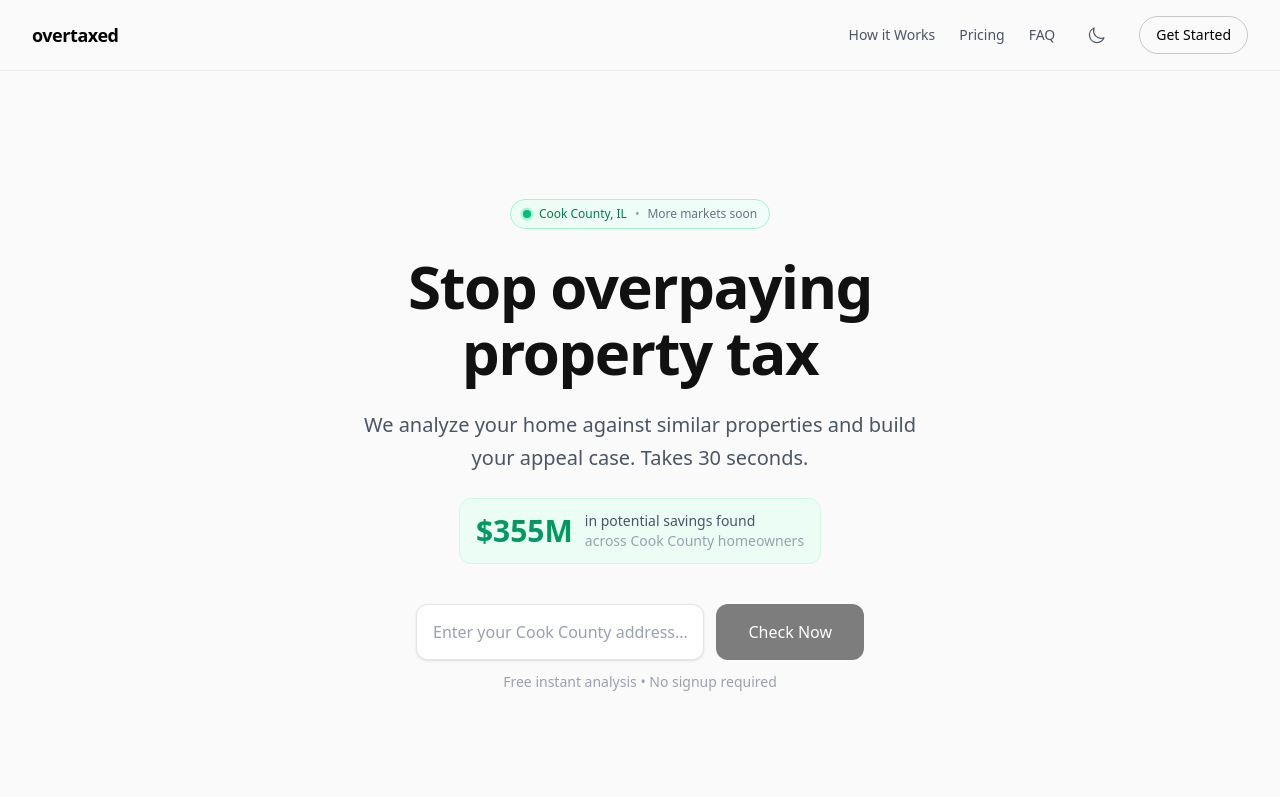
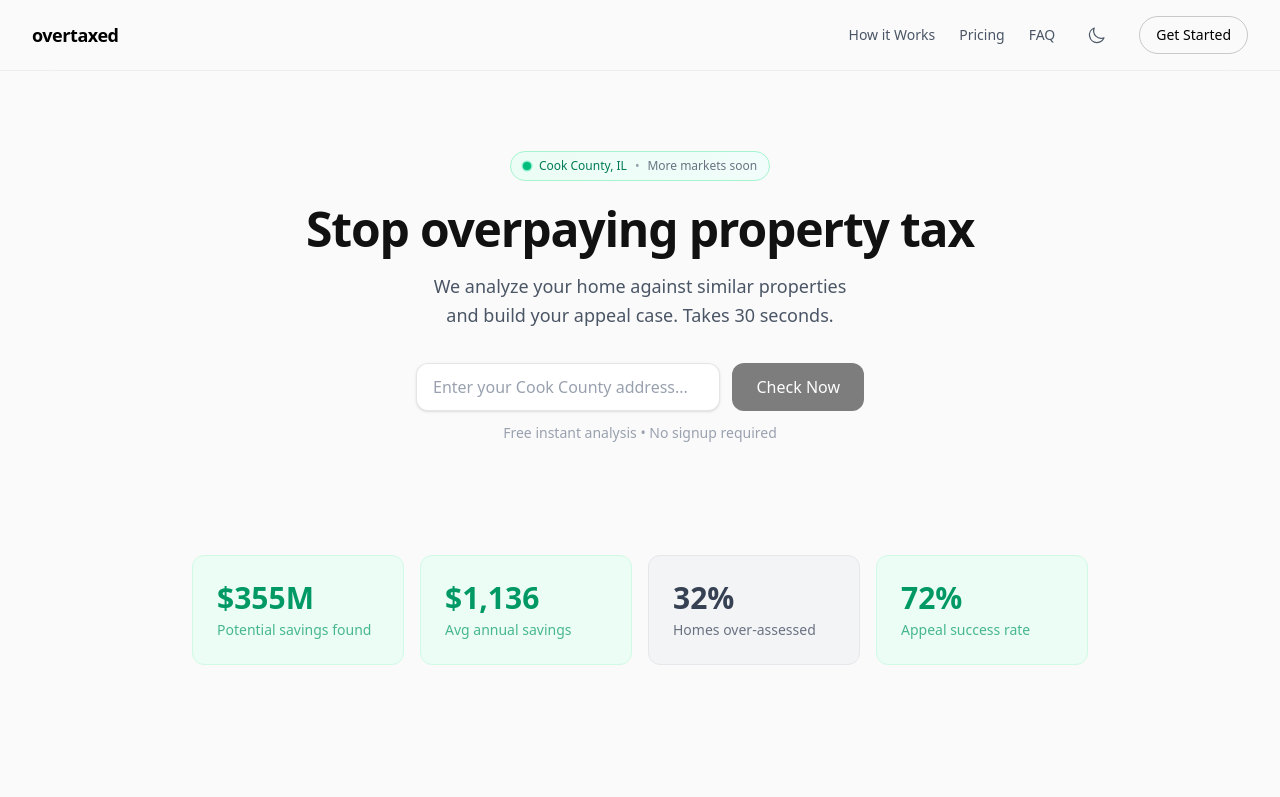
Before and after one commit to lati-bot/overtaxed, a Next.js app: page / in a window 1280 px wide. Shown: the top 797 px of the page. Built offline with nearby package versions, Linux system fonts and the light colour scheme.

Commit message:
Tighten proportions: smaller hero, compact 4-col stats, better spacing

```diff
--- a/src/app/page.tsx
+++ b/src/app/page.tsx
@@ -152,10 +152,10 @@ export default function Home() {
       </nav>
 
       {/* Hero Section */}
-      <section className="pt-16 sm:pt-24 lg:pt-32 pb-16 sm:pb-20 px-4 sm:px-8">
-        <div className="max-w-3xl mx-auto text-center">
+      <section className="pt-12 sm:pt-16 lg:pt-20 pb-12 sm:pb-16 px-4 sm:px-8">
+        <div className="max-w-2xl mx-auto text-center">
           {/* Cook County badge */}
-          <div className={`inline-flex items-center gap-2 px-3 py-1.5 rounded-full text-xs font-medium mb-6 ${
+          <div className={`inline-flex items-center gap-2 px-3 py-1.5 rounded-full text-xs font-medium mb-5 ${
             isDark
               ? "bg-gradient-to-r from-emerald-500/20 to-teal-500/20 border border-emerald-500/30 text-emerald-400"
               : "bg-gradient-to-r from-emerald-50 to-teal-50 border border-emerald-200 text-emerald-700"
@@ -169,26 +169,15 @@ export default function Home() {
             <span className={isDark ? "text-gray-400" : "text-gray-500"}>More markets soon</span>
           </div>
 
-          <h1 className="text-4xl sm:text-5xl lg:text-6xl font-semibold tracking-tight leading-[1.1]">
-            Stop overpaying
-            <br />
-            property tax
+          <h1 className="text-3xl sm:text-4xl lg:text-5xl font-semibold tracking-tight leading-[1.15]">
+            Stop overpaying property tax
           </h1>
 
-          <p className={`mt-5 sm:mt-6 text-lg sm:text-xl leading-relaxed max-w-xl mx-auto ${isDark ? "text-gray-400" : "text-gray-600"}`}>
+          <p className={`mt-4 text-base sm:text-lg leading-relaxed max-w-md mx-auto ${isDark ? "text-gray-400" : "text-gray-600"}`}>
             We analyze your home against similar properties and build your appeal case. Takes 30 seconds.
           </p>
 
-          {/* Big social proof stat */}
-          <div className={`mt-6 inline-flex items-center gap-3 px-4 py-3 rounded-xl ${isDark ? "bg-white/5 border border-white/10" : "bg-emerald-50 border border-emerald-100"}`}>
-            <div className={`text-2xl sm:text-3xl font-bold ${isDark ? "text-emerald-400" : "text-emerald-600"}`}>$355M</div>
-            <div className={`text-sm text-left ${isDark ? "text-gray-400" : "text-gray-600"}`}>
-              in potential savings found<br />
-              <span className={isDark ? "text-gray-500" : "text-gray-400"}>across Cook County homeowners</span>
-            </div>
-          </div>
-
-          <form onSubmit={handleSearch} className="mt-8 sm:mt-10">
+          <form onSubmit={handleSearch} className="mt-8">
             <div className="relative max-w-md mx-auto">
               <div className="flex flex-col sm:flex-row gap-3">
                 <div className="relative flex-1">
@@ -196,7 +185,7 @@ export default function Home() {
                     ref={inputRef}
                     type="text"
                     placeholder="Enter your Cook County address..."
-                    className={`w-full h-12 sm:h-14 px-4 rounded-xl text-base transition-all ${
+                    className={`w-full h-12 px-4 rounded-xl text-base transition-all ${
                       isDark
                         ? "bg-white/5 border border-white/10 text-white placeholder-gray-500 focus:border-white/30"
                         : "bg-white border border-black/10 text-black placeholder-gray-400 focus:border-black/30 shadow-sm"
@@ -235,7 +224,7 @@ export default function Home() {
                 <button
                   type="submit"
                   disabled={loading || !address.trim()}
-                  className={`h-12 sm:h-14 px-6 sm:px-8 rounded-xl font-medium text-base transition-all disabled:opacity-50 ${
+                  className={`h-12 px-6 rounded-xl font-medium text-base transition-all disabled:opacity-50 ${
                     isDark
                       ? "bg-white text-black hover:bg-gray-100"
                       : "bg-black text-white hover:bg-gray-800"
@@ -252,21 +241,25 @@ export default function Home() {
         </div>
       </section>
 
-      {/* Stats - Clean Cards with Emerald Accent */}
-      <section className="py-12 sm:py-16 px-4 sm:px-8">
-        <div className="max-w-7xl mx-auto">
-          <div className="grid grid-cols-1 sm:grid-cols-3 gap-4 sm:gap-6">
-            <div className={`p-6 sm:p-8 rounded-2xl border ${isDark ? "bg-emerald-500/10 border-emerald-500/20" : "bg-emerald-50 border-emerald-100"}`}>
-              <div className={`text-4xl sm:text-5xl font-bold ${isDark ? "text-emerald-400" : "text-emerald-600"}`}>$1,136</div>
-              <div className={`mt-1 sm:mt-2 text-sm ${isDark ? "text-emerald-300/70" : "text-emerald-600/70"}`}>Average annual savings</div>
+      {/* Stats */}
+      <section className="py-8 sm:py-12 px-4 sm:px-8">
+        <div className="max-w-4xl mx-auto">
+          <div className="grid grid-cols-2 sm:grid-cols-4 gap-3 sm:gap-4">
+            <div className={`p-4 sm:p-6 rounded-xl border ${isDark ? "bg-emerald-500/10 border-emerald-500/20" : "bg-emerald-50 border-emerald-100"}`}>
+              <div className={`text-2xl sm:text-3xl font-bold ${isDark ? "text-emerald-400" : "text-emerald-600"}`}>$355M</div>
+              <div className={`mt-1 text-xs sm:text-sm ${isDark ? "text-emerald-300/70" : "text-emerald-600/70"}`}>Potential savings found</div>
             </div>
-            <div className={`p-6 sm:p-8 rounded-2xl border ${isDark ? "bg-gray-500/10 border-gray-500/20" : "bg-gray-100 border-gray-200"}`}>
-              <div className={`text-4xl sm:text-5xl font-bold ${isDark ? "text-gray-300" : "text-gray-700"}`}>32%</div>
-              <div className={`mt-1 sm:mt-2 text-sm ${isDark ? "text-gray-400" : "text-gray-500"}`}>Of homes are over-assessed</div>
+            <div className={`p-4 sm:p-6 rounded-xl border ${isDark ? "bg-emerald-500/10 border-emerald-500/20" : "bg-emerald-50 border-emerald-100"}`}>
+              <div className={`text-2xl sm:text-3xl font-bold ${isDark ? "text-emerald-400" : "text-emerald-600"}`}>$1,136</div>
+              <div className={`mt-1 text-xs sm:text-sm ${isDark ? "text-emerald-300/70" : "text-emerald-600/70"}`}>Avg annual savings</div>
             </div>
-            <div className={`p-6 sm:p-8 rounded-2xl border ${isDark ? "bg-emerald-500/10 border-emerald-500/20" : "bg-emerald-50 border-emerald-100"}`}>
-              <div className={`text-4xl sm:text-5xl font-bold ${isDark ? "text-emerald-400" : "text-emerald-600"}`}>72%</div>
-              <div className={`mt-1 sm:mt-2 text-sm ${isDark ? "text-emerald-300/70" : "text-emerald-600/70"}`}>Appeal success rate</div>
+            <div className={`p-4 sm:p-6 rounded-xl border ${isDark ? "bg-gray-500/10 border-gray-500/20" : "bg-gray-100 border-gray-200"}`}>
+              <div className={`text-2xl sm:text-3xl font-bold ${isDark ? "text-gray-300" : "text-gray-700"}`}>32%</div>
+              <div className={`mt-1 text-xs sm:text-sm ${isDark ? "text-gray-400" : "text-gray-500"}`}>Homes over-assessed</div>
+            </div>
+            <div className={`p-4 sm:p-6 rounded-xl border ${isDark ? "bg-emerald-500/10 border-emerald-500/20" : "bg-emerald-50 border-emerald-100"}`}>
+              <div className={`text-2xl sm:text-3xl font-bold ${isDark ? "text-emerald-400" : "text-emerald-600"}`}>72%</div>
+              <div className={`mt-1 text-xs sm:text-sm ${isDark ? "text-emerald-300/70" : "text-emerald-600/70"}`}>Appeal success rate</div>
             </div>
           </div>
         </div>
```
